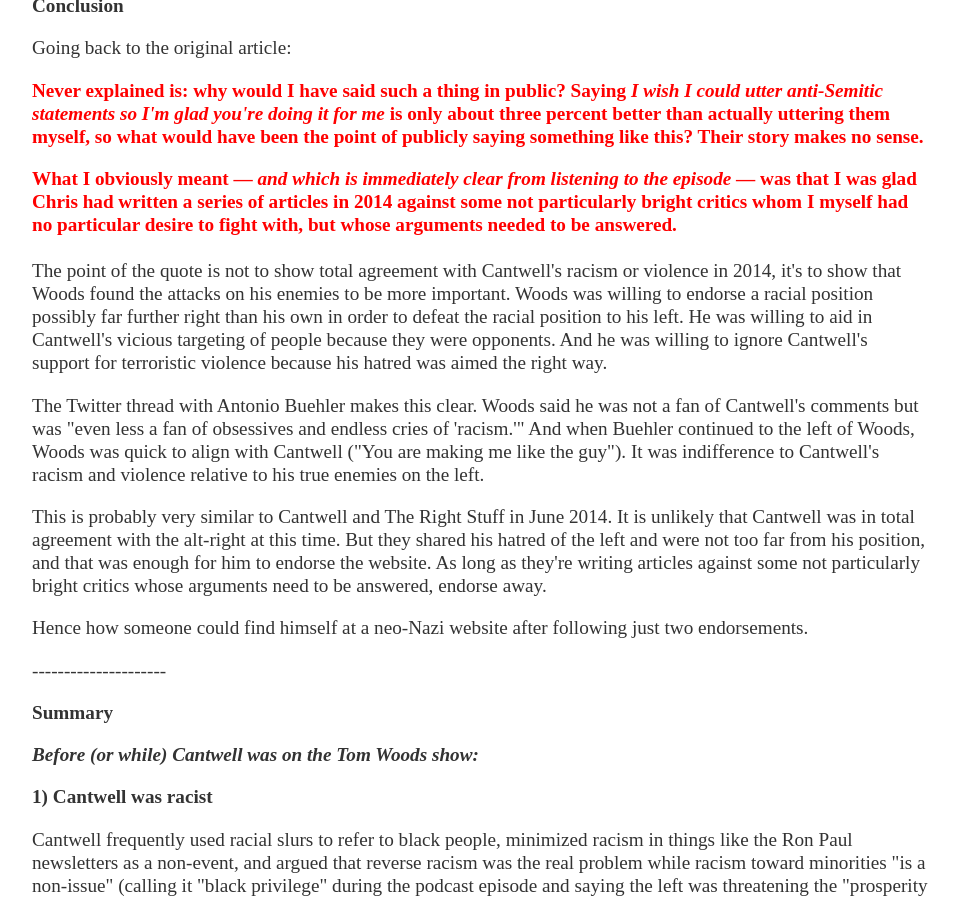
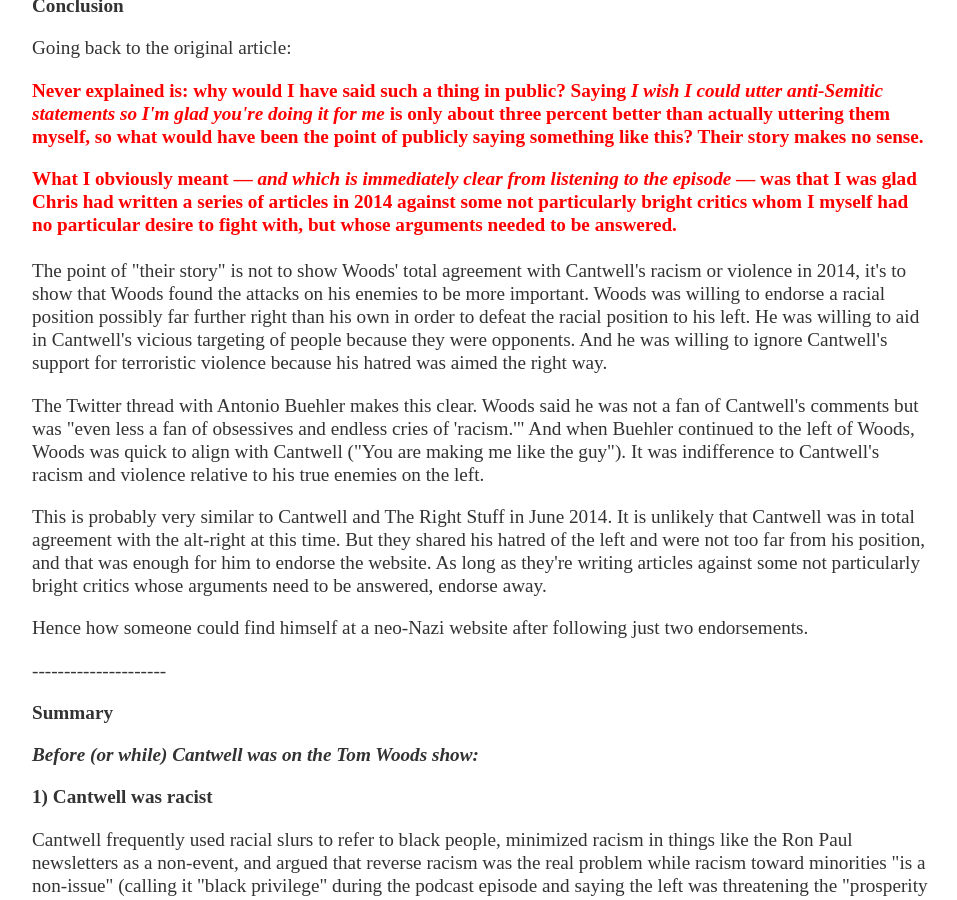
Before and after one commit to neoliberalcaucus/neoliberalcaucus.github.io, a Jekyll site: the page built from _posts/2020-06-18-woods-cantwell.md, in a window 1280 px wide and 900 px high, scrolled down 9074 px. Shown: the whole window, without its empty margins (160-1117 px from the left). Built offline with Jekyll 4.4.1, drawn with Linux system fonts in a browser that asks for light colours.

Commit message:
Update 2020-06-18-woods-cantwell.md

```diff
--- a/_posts/2020-06-18-woods-cantwell.md
+++ b/_posts/2020-06-18-woods-cantwell.md
@@ -111,7 +111,7 @@
 <p><strong>Conclusion</strong></p>
 <p>Going back to the original article:</p>
 <p><strong><span style="color: #ff0000;">Never explained is: why would I have said such a thing in public? Saying <em>I wish I could utter anti-Semitic statements so I'm glad you're doing it for me</em> is only about three percent better than actually uttering them myself, so what would have been the point of publicly saying something like this? Their story makes no sense.</span></strong></p>
-<p><strong><span style="color: #ff0000;">What I obviously meant &mdash;&nbsp;<em>and which is immediately clear from listening to the episode&nbsp;</em>&mdash; was that I was glad Chris had written a series of articles in 2014 against some not particularly bright critics whom I myself had no particular desire to fight with, but whose arguments needed to be answered.<br /><br /></span></strong>The point of the quote is not to show total agreement with Cantwell's racism or violence in 2014, it's to show that Woods found the attacks on his enemies to be more important. Woods was willing to endorse a racial position possibly far further right than his own in order to defeat the racial position to his left. He was willing to aid in Cantwell's vicious targeting of&nbsp;people because they were opponents. And he was willing to ignore Cantwell's support for terroristic violence because his hatred was aimed the right way.</p>
+<p><strong><span style="color: #ff0000;">What I obviously meant &mdash;&nbsp;<em>and which is immediately clear from listening to the episode&nbsp;</em>&mdash; was that I was glad Chris had written a series of articles in 2014 against some not particularly bright critics whom I myself had no particular desire to fight with, but whose arguments needed to be answered.<br /><br /></span></strong>The point of "their story" is not to show Woods' total agreement with Cantwell's racism or violence in 2014, it's to show that Woods found the attacks on his enemies to be more important. Woods was willing to endorse a racial position possibly far further right than his own in order to defeat the racial position to his left. He was willing to aid in Cantwell's vicious targeting of&nbsp;people because they were opponents. And he was willing to ignore Cantwell's support for terroristic violence because his hatred was aimed the right way.</p>
 <p>The Twitter thread with Antonio Buehler makes this clear. Woods said he was not a fan of Cantwell's comments but was "even less a fan of obsessives and endless cries of 'racism.'" And when Buehler continued to the left of Woods, Woods was quick to align with Cantwell ("You are making me like the guy"). It was indifference to Cantwell's racism and violence relative to his true enemies on the left.</p>
 <p>This is probably very similar to Cantwell and The Right Stuff in June 2014. It is unlikely that Cantwell was in total agreement with the alt-right at this time. But they shared his hatred of the left and were not too far from his position, and that was enough for him to endorse the website. As long as they're writing articles against some not particularly bright critics whose arguments need to be answered, endorse away.</p>
 <p>Hence how someone could find himself at a neo-Nazi website after following just two endorsements.</p>
```
